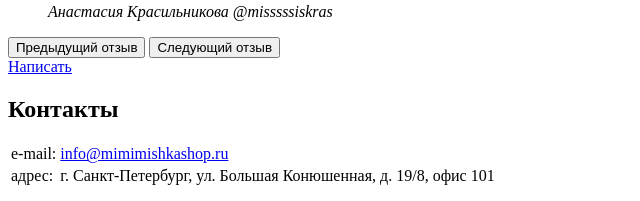
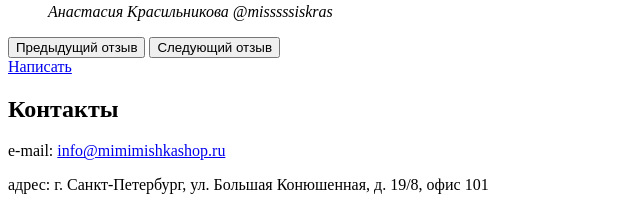
Before and after one commit to Vika612/1282725-mishka-19, a website: page source/index.html in a window 1280 px wide. Shown: the part 907-1108 px from the top of the page, without its empty margins (0-640 px from the left). Drawn offline with Linux system fonts and the light colour scheme.

Commit message:
Изменена структура coontacts

```diff
--- a/source/index.html
+++ b/source/index.html
@@ -133,22 +133,15 @@
       <section class="contacts">
         <div class="wrapper">
           <h2 class="contacts__title">Контакты</h2>
-            <table class="contacts__data">
-              <tr>
-                <td class="contacts__text">e-mail:</td>
-                <td class="contacts__mail">
-                  <a href="#">info@mimimishkashop.ru</a>
-                </td>
-              </tr>
-              <tr>
-                <td class="contacts__text">адрес:</td>
-                <td class="contacts__address">
-                  г. Санкт-Петербург,
-                  ул. Большая Конюшенная,
-                  д. 19/8, офис 101
-                </td>
-              </tr>
-            </table>
+          <p class="contacts__info">
+            <span>e-mail:</span>
+            <a href="mailto:info@mimimishkashop.ru">info@mimimishkashop.ru</a>
+          </p>
+          <adress class="contacts__info">
+            <span>адрес:</span>
+            <span>г. Санкт-Петербург, ул. Большая Конюшенная, д. 19/8, офис 101</span>
+          </adress>
+
           <figure>
             <figcaption class="contacts__map visually-hidden">Месторасположение нашего офиса на карте</figcaption>
             <iframe src="https://www.google.com/maps/embed?pb=!1m18!1m12!1m3!1d1998.6193253031113!2d30.32110961617598!3d59.938458669075104!2m3!1f0!2f0!3f0!3m2!1i1024!2i768!4f13.1!3m3!1m2!1s0x4696310fb661d55f%3A0xd0cc7f055debe430!2sBolshaya%20Konyushennaya%20St%2C%20Sankt-Peterburg%2C%20Russia%2C%20191186!5e0!3m2!1sit!2sit!4v1585331824990!5m2!1sit!2sit"
```
